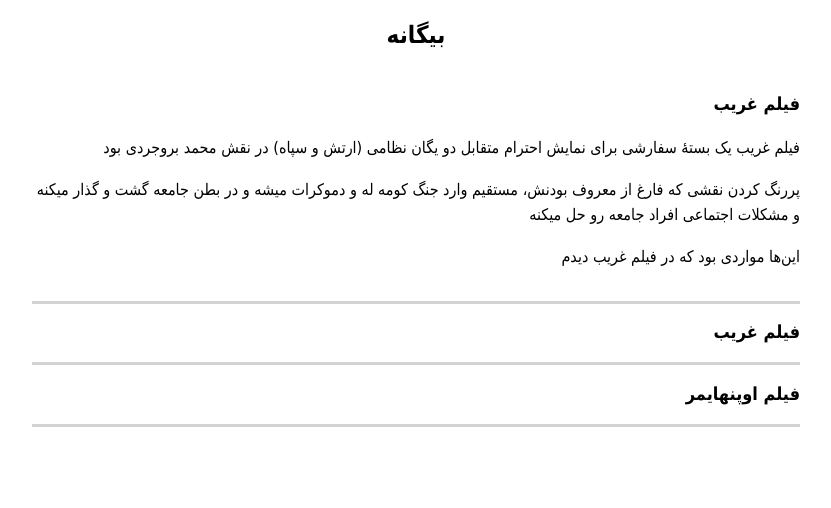
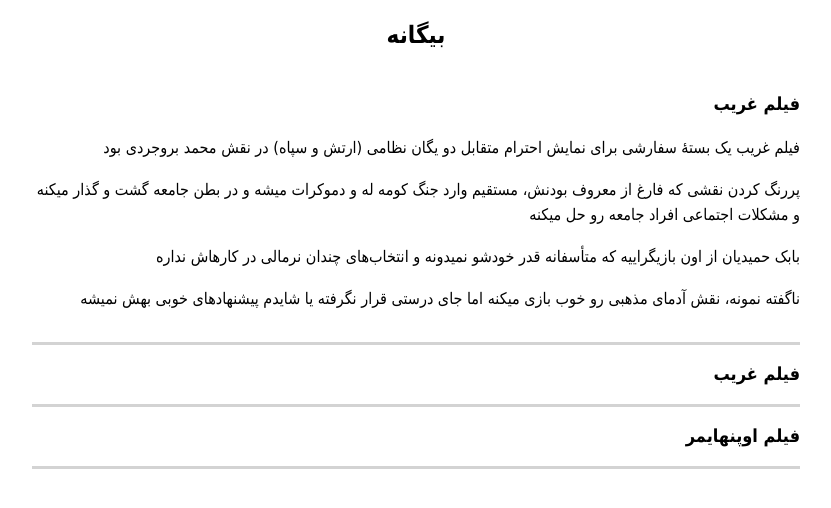
Before and after one commit to darkblog/darkblog.github.io, a Jekyll site: the page built from _posts/2023-8-7-2.md, in a window 1280 px wide. Shown: the top 508 px of the page, without its empty margins (308-1139 px from the left). Built offline with Jekyll 4.4.1, drawn with Linux system fonts in a browser that asks for light colours.

Commit message:
Update 2023-8-7-2.md

```diff
--- a/_posts/2023-8-7-2.md
+++ b/_posts/2023-8-7-2.md
@@ -7,4 +7,6 @@ title: فیلم غریب
 
 پررنگ کردن نقشی که فارغ از معروف بودنش، مستقیم وارد جنگ کومه له و دموکرات میشه و در بطن جامعه گشت و گذار میکنه و مشکلات اجتماعی افراد جامعه رو حل میکنه
 
-این‌ها مواردی بود که در فیلم غریب دیدم
+بابک حمیدیان از اون بازیگراییه که متأسفانه قدر خودشو نمیدونه و انتخاب‌های چندان نرمالی در کارهاش نداره
+
+ناگفته نمونه، نقش آدمای مذهبی رو خوب بازی میکنه اما جای درستی قرار نگرفته یا شایدم پیشنهادهای خوبی بهش نمیشه
```
